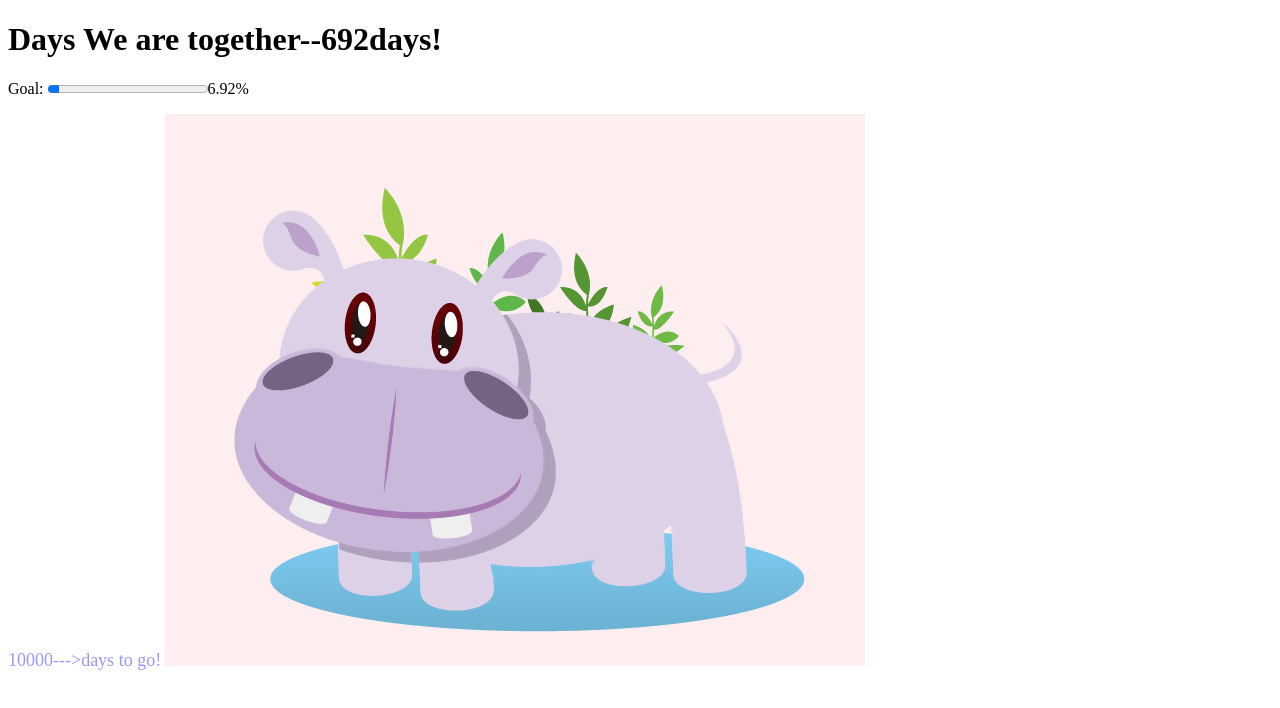
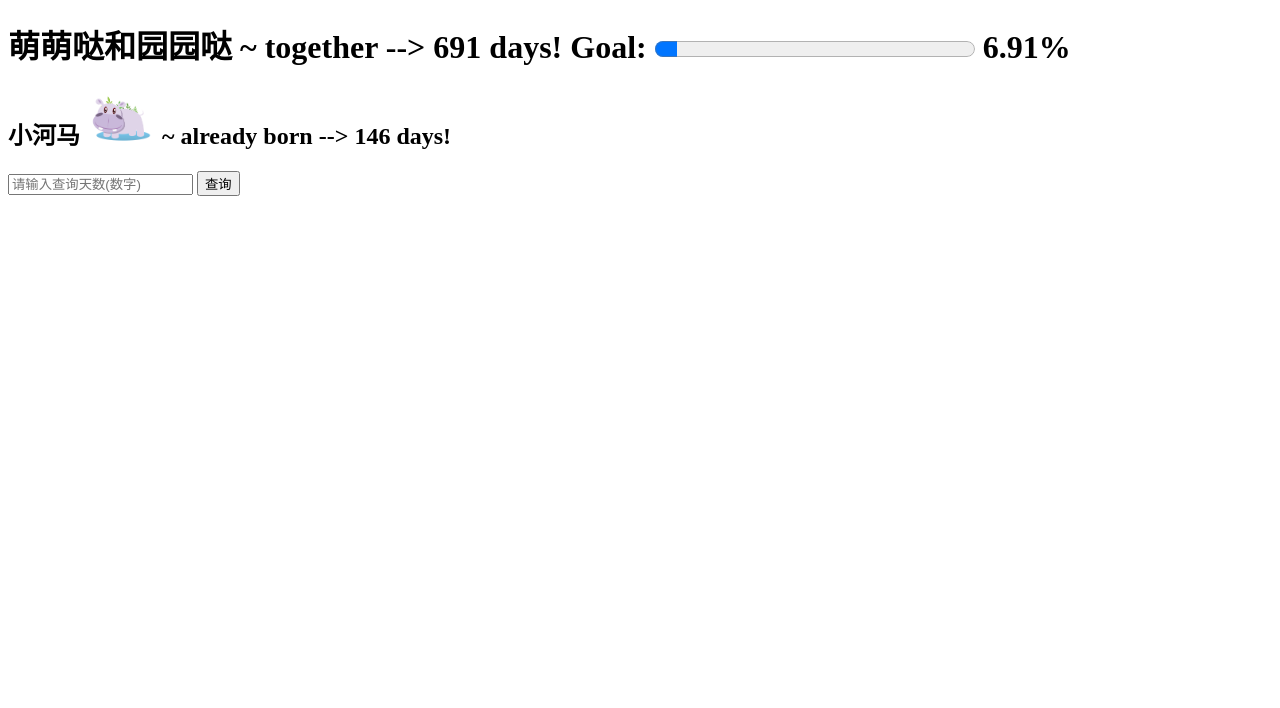
Before and after one commit to myqq156001980/myqq156001980.github.io, a plain HTML site: page index.html in a window 1280 px wide. Drawn offline with Linux system fonts and the light colour scheme.

Commit message:
add hippo

```diff
--- /dev/null
+++ b/css/abel.css
@@ -0,0 +1,21 @@
+/*body {*/
+/*background: url(../image/hippo.jpg);*/
+/*}*/
+
+/*.bg {*/
+/*background: url(../image/hippo.jpg);*/
+/*filter: "progid:DXImageTransform.Microsoft.AlphaImageLoader(sizingMethod='scale')";*/
+/*-moz-background-size: 100% 100%;*/
+/*background-size: 100% 100%;*/
+/*background-attachment: fixed;*/
+/*}*/
+
+.color {
+    color: #9898ff;
+    font-size: large
+}
+
+.little_hippo {
+    width: 70px;
+    height: 55px;
+}
--- a/index.html
+++ b/index.html
@@ -3,37 +3,46 @@
 <head>
     <meta charset="UTF-8">
     <title>园园哒和萌萌哒</title>
+    <link rel="stylesheet" href="css/abel.css" type="text/css">
+    <script src="js/index.js"></script>
 
 </head>
 <body>
 
-
-<div class="jumbotron">
-    <h1>Days We are together--<span id="days"></span>days!</h1>
+<div>
+    <h1>
+        萌萌哒和园园哒 ~ together -->
+        <span id="mmd_yyd_days"></span> days!
+        Goal:
+        <progress id="p" max=10000></progress>
+        <span id="sp"></span>%
+        <br/>
+    </h1>
+    <h2>小河马
+        <img src="image/hippo.png" class="little_hippo">
+        ~ already born -->
+        <span id="little_hippo_days"></span> days!
+    </h2>
 </div>
 
-<p>Goal: <progress id="p" max=10000></progress><span id="sp"></span>%</p>
-<span style="color: #9898ff;font-size: large">10000--->days to go!</span>
+<!--<p>Goal:-->
+    <!--<progress id="p" max=10000></progress>-->
+    <!--<span id="sp"></span>%-->
+    <!--<br/>-->
+    <!--<span class="color">10000-&ndash;&gt;days to go!</span>-->
+<!--</p>-->
 
-<img src="image/hippo.jpg">
+<div>
+    <input type="text" id="qNumber" placeholder="请输入查询天数(数字)" value=""/>
+    <input type="button" value="查询" id="query" onclick="query()">
+    <span class="color" id="show_query_date"></span>
+</div>
+
+<!--<img src="image/hippo.jpg">-->
 </body>
 
 
 <script>
     window.onload = init;
-    function init() {
-        var start_day = new Date('2015/08/22');
-        var ss = Math.floor(start_day.getTime() / 1000);
-        var current_day = new Date();
-        var cs = Math.floor(current_day.getTime() / 1000);
-        var now_days = Math.ceil((cs - ss) / 86400);
-        document.getElementById("days").innerHTML = now_days.toString();
-        var progressBar = document.getElementById('p');
-        progressBar.value = now_days;
-        var sp = document.getElementById('sp');
-        sp.innerHTML = (now_days/100).toString();
-
-
-    }
 </script>
 </html>
--- /dev/null
+++ b/js/index.js
@@ -0,0 +1,53 @@
+/**
+ * Created by sunzqc on 2017/7/13.
+ */
+var start_day = new Date('2015/08/22');
+var start_timestamp = Math.floor(start_day.getTime() / 1000);
+
+var little_hippo_start_day = new Date('2017/02/17');
+var little_hippo_start_timestamp = Math.floor(little_hippo_start_day.getTime() / 1000);
+
+var seconds_one_day = 86400;
+
+function init() {
+
+    var current_day = new Date();
+    var current_timestamp = Math.floor(current_day.getTime() / 1000);
+    var now_days = Math.floor((current_timestamp - start_timestamp) / seconds_one_day);
+    document.getElementById("mmd_yyd_days").innerHTML = now_days.toString();
+    var progressBar = document.getElementById('p');
+    progressBar.value = now_days;
+    var sp = document.getElementById('sp');
+    sp.innerHTML = (now_days / 100).toString();
+
+    var little_hippo_days = Math.floor((current_timestamp - little_hippo_start_timestamp) / seconds_one_day);
+    document.getElementById("little_hippo_days").innerHTML = little_hippo_days.toString();
+
+}
+
+
+function query() {
+    var number = document.getElementById("qNumber").value;
+    alert(number);
+    if (isNaN(number)) {
+        alert("请输入数字！！");
+        return;
+    }
+
+    var result = (ss + seconds_one_day * number) * 1000;
+    var tmp = new Date(result);
+    document.getElementById("show_query_date").innerHTML = tmp.toLocaleDateString();
+}
+
+// document.getElementById("query").onclick = function () {
+//     alert("here");
+//     var number = document.getElementById("qNumber");
+//     if (isNaN(number)) {
+//         alert("请输入数字！！");
+//         return;
+//     }
+//
+//     var result = (ss + seconds_one_day * number) * 1000;
+//     var tmp = new Date(result);
+//     document.getElementById("show_query_date").innerHTML = tmp.toLocaleDateString();
+// };
```
Also changed, not shown: image/hippo.png (added).
